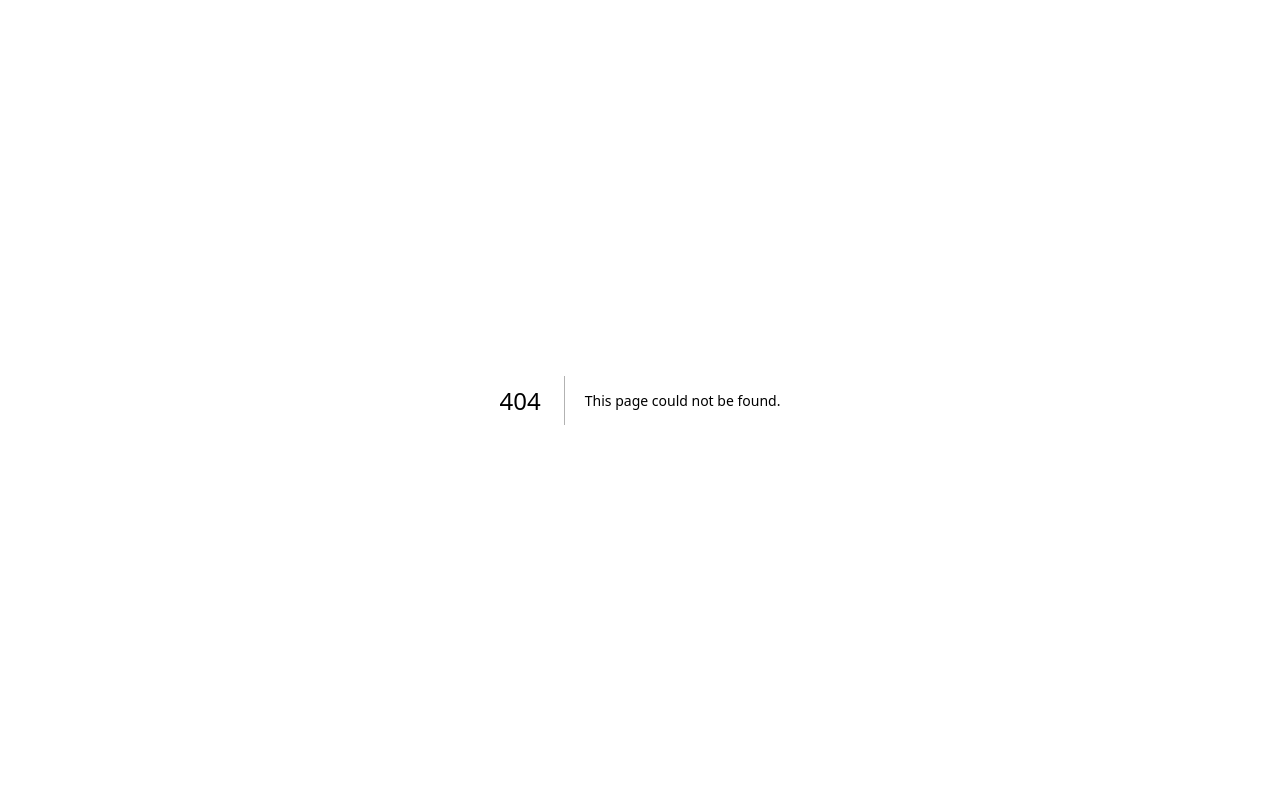
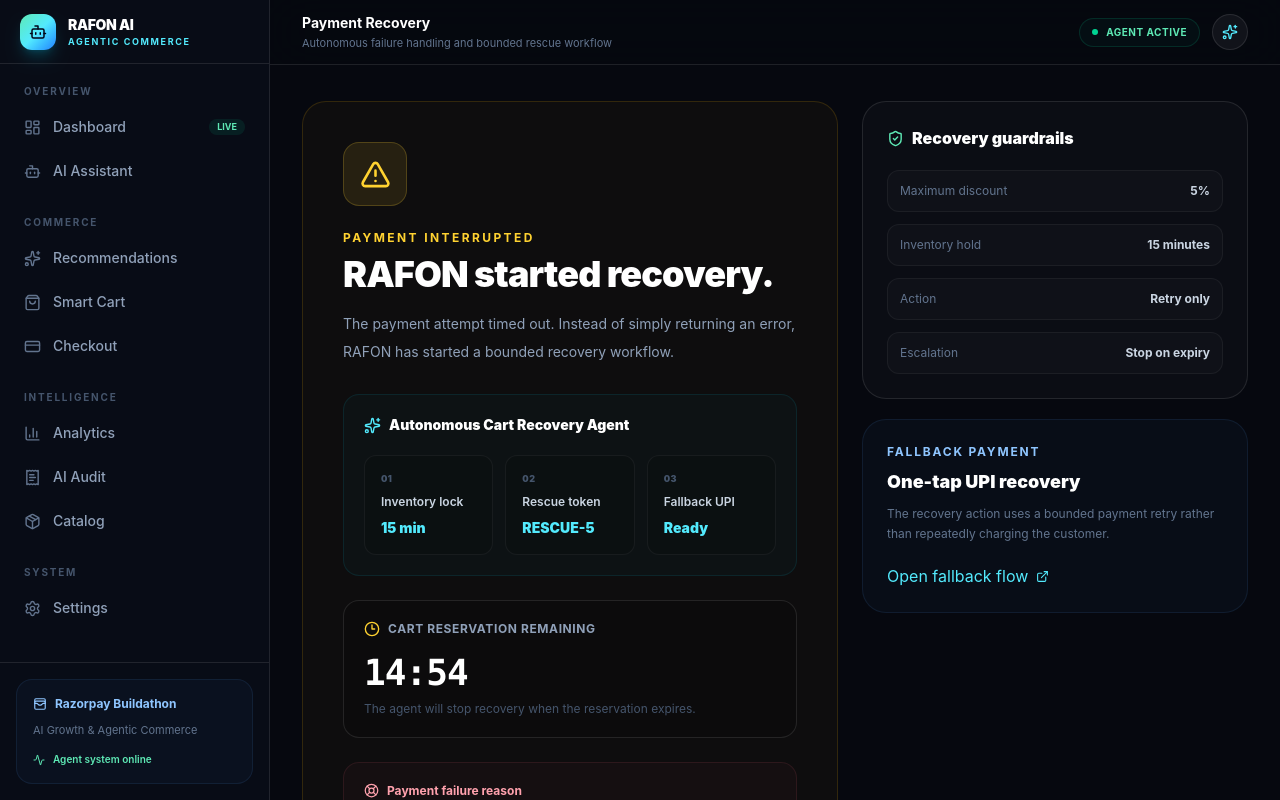
Before and after one commit to nleelaranga-ai/rafon-ai-commerce-agent, a Next.js app in the folder frontend/: page /failure in a window 1280 px wide. Before the commit this address had no page. Shown: the top 800 px of the page. Built offline with nearby package versions, Linux system fonts and the light colour scheme.

Commit message:
Add FailurePage component for payment recovery

```diff
--- /dev/null
+++ b/frontend/app/failure/page.tsx
@@ -0,0 +1,17 @@
+import AppShell from "@/components/layout/AppShell";
+import RecoveryAgent from "@/components/checkout/RecoveryAgent";
+
+export default function FailurePage() {
+  return (
+    <AppShell
+      title="Payment Recovery"
+      subtitle="Autonomous failure handling and bounded rescue workflow"
+    >
+      <main className="min-h-screen bg-[#06080f] px-5 py-7 text-white lg:px-8 lg:py-9">
+        <div className="mx-auto max-w-6xl">
+          <RecoveryAgent />
+        </div>
+      </main>
+    </AppShell>
+  );
+}
```
